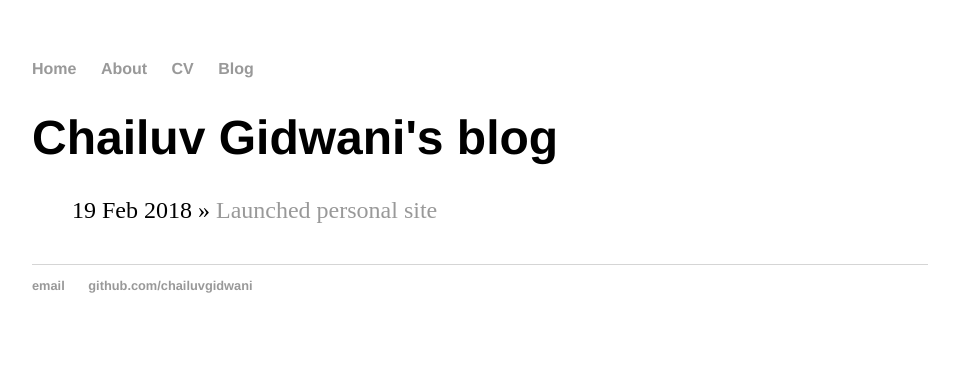
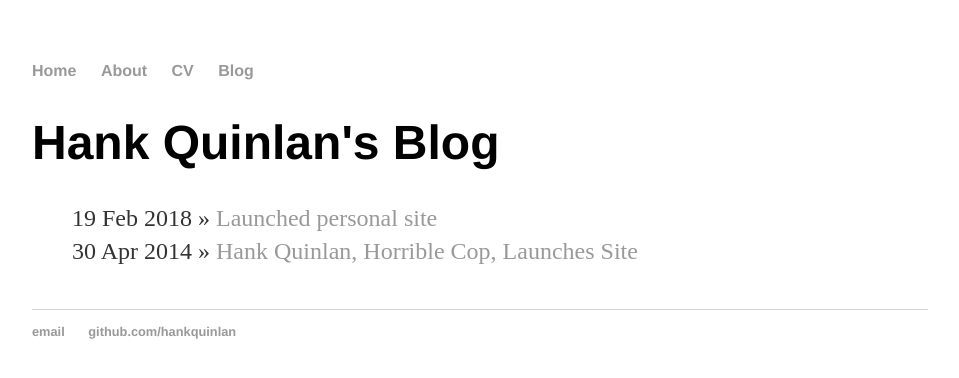
Before and after one commit to chailuvgidwani/chailuvgidwani.github.io, a Jekyll site: the page built from blog/index.html, in a window 1280 px wide. Shown: the top 378 px of the page, without its empty margins (160-1119 px from the left). Built offline with Jekyll 4.4.1, drawn with Linux system fonts in a browser that asks for light colours.

Commit message:
Add files via upload
Frustrated pt.2

```diff
--- a/_layouts/default.html
+++ b/_layouts/default.html
@@ -2,9 +2,12 @@
 <html>
   <head>
     <title>{{ page.title }}</title>
-			<!-- link to main stylesheet -->
+
     <link rel="stylesheet" type="text/css" href="/css/main.css">
+
   </head>
+
+
   <body>
     <nav>
 <ul>
@@ -18,12 +21,14 @@
 
   {{ content }}
 
-			</div><!-- /.container -->
+</div>
+
   <footer>
    <ul>
-	        		<li><a href="mailto:chailuvgidwani@gmail.com">email</a></li>
-	        		<li><a href="https://github.com/chailuvgidwani">github.com/chailuvgidwani</a></li>
+   <li><a href="mailto:hankquinlanhub@gmail.com">email</a></li>
+   <li><a href="https://github.com/hankquinlan">github.com/hankquinlan</a></li>
    </ul>
   </footer>
   </body>
+
 </html>
--- a/blog/index.html
+++ b/blog/index.html
@@ -1,11 +1,12 @@
 ---
 layout: default
-title: Chailuv Gidwani's blog
+title: Hank Quinlan's Blog
 ---
-	<h1>{{ page.title }}</h1>
-	<ul class="posts">
+<h1>{{ page.title }}</h1>
+<ul class="posts">
 
-	  {% for post in site.posts %}
-	    <li><span>{{ post.date | date_to_string }}</span> » <a href="{{ post.url }}" title="{{ post.title }}">{{ post.title }}</a></li>
-	  {% endfor %}
-	</ul>
+  {% for post in site.posts %}
+    <li><span>{{ post.date | date_to_string }}</span> &raquo; <a href="{{ post.url }}" title="{{ post.title }}">{{ post.title }}</a></li>
+  {% endfor %}
+
+</ul>
--- a/css/main.css
+++ b/css/main.css
@@ -1,43 +1,29 @@
-body {
-    margin: 60px auto;
-    width: 70%;
-}
-nav ul, footer ul {
-    font-family:'Helvetica', 'Arial', 'Sans-Serif';
-    padding: 0px;
-    list-style: none;
-    font-weight: bold;
-}
-nav ul li, footer ul li {
-    display: inline;
-    margin-right: 20px;
-}
-a {
-    text-decoration: none;
-    color: #999;
-}
-a:hover {
-    text-decoration: underline;
-}
-h1 {
-    font-size: 3em;
-    font-family:'Helvetica', 'Arial', 'Sans-Serif';
-}
-p {
-    font-size: 1.5em;
-    line-height: 1.4em;
-    color: #333;
-}
-footer {
-    border-top: 1px solid #d5d5d5;
-    font-size: .8em;
-}
+body { margin: 60px auto; width: 70%; }
 
-ul.posts {
-    margin: 20px auto 40px;
-    font-size: 1.5em;
-}
+a { text-decoration: none; color: #999; }
+a:hover { text-decoration: underline; }
 
-ul.posts li {
-    list-style: none;
-}
+p, ul { font-size: 1.5em; line-height: 1.4em; color: #333; }
+
+h1, h2, h3, h4 { font-family: 'Helvetica', 'Arial', 'Sans-Serif'; }
+h1 { font-size: 3em;  }
+h2 { font-size: 2.7em; }
+h3 { font-size: 2.3em; }
+h4 { font-size: 1.9em; }
+
+nav ul, footer ul { font-size: 1em; font-family: 'Helvetica', 'Arial', 'Sans-Serif'; padding: 0px; list-style: none; font-weight: bold; }
+nav ul li, footer ul li { display: inline; margin-right: 20px; }
+
+footer { border-top: 1px solid #d5d5d5; font-size: .8em; }
+
+/* Blog */
+ul.posts { margin: 20px auto 40px; font-size: 1.5em; }
+ul.posts li { list-style: none; }
+
+/* CV */
+.cv { margin: 0px 0px 60px; }
+.cv h1 { font-size: 3em; }
+.cv h2 { font-size: 2em; }
+.cv address, .cv .download { font-family: 'Helvetica', 'Arial', 'Sans-Serif'; }
+.cv address, .cv p { font-size: 1.2em; }
+.cv .download { float: right; font-size: .8em; text-transform: uppercase; }
```
Also changed, not shown: _posts/2014-04-30-hank-quinlan-site-launched.md (added, +7 -0 lines), about/index.html (added, +15 -0 lines), blog/atom.xml (added, +27 -0 lines), cv/index.html (added, +22 -0 lines). Lines whose indentation alone changed are shown as unchanged.
